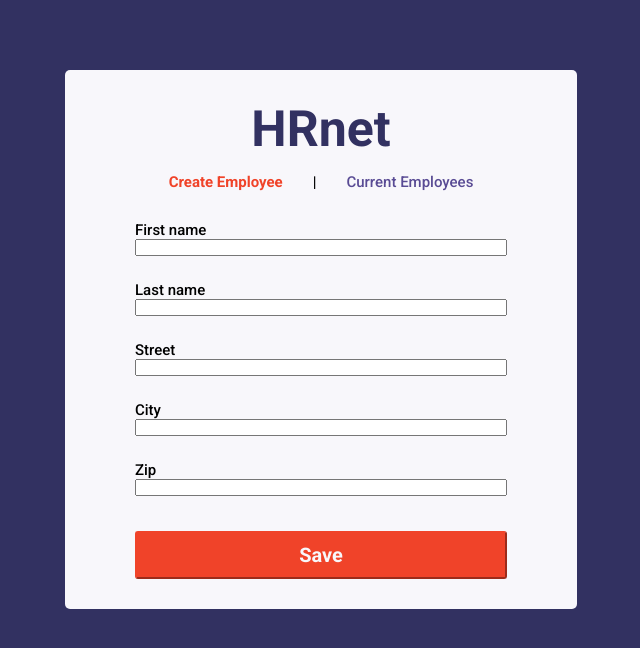
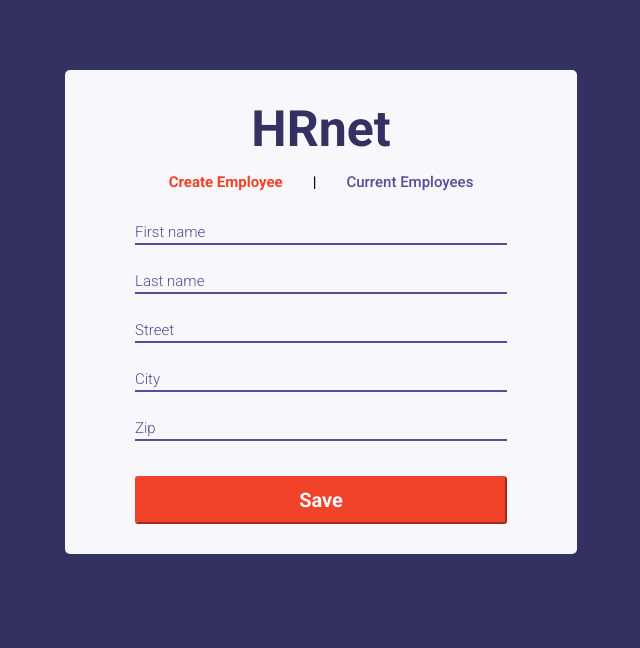
Before and after one commit to remisany/RemiSany_14_08092021, a React (Create React App) app in the folder hrnet/: page / in a window 1280 px wide. Shown: the top 648 px of the page, without its empty margins (319-959 px from the left). Built offline with nearby package versions, Linux system fonts and the light colour scheme.

Commit message:
Design input

```diff
--- a/hrnet/src/components/SimpleInput.jsx
+++ b/hrnet/src/components/SimpleInput.jsx
@@ -1,21 +1,55 @@
+import { useState } from "react"
 import styled from "styled-components"
+
+//Styles
+import colors from "../styles/colors"
 
 const CONTAINER = styled.div`
     display: flex;
     flex-direction: column;
 
     label {
+        position: absolute;
+        color: ${colors.orange};
+        font-size: 1.3rem;
+        margin-top: -1.4rem;
+        font-weight: 700;
+    }
+
+    input {
         font-size: 1.5rem;
+        padding: .2rem 0;
+        border: none;
+        background-color: #F8F7FB;
+        border-bottom: solid .2rem ${colors.purpleLight};
+        color: ${colors.purpleLight};
+        font-weight: 500;
+
+        ::placeholder {
+            color: ${colors.purpleLight};
+            font-weight: 300;
+        }
+
+        :focus {
+            outline: none;
+            border-bottom: solid .2rem ${colors.orange};
+
+            ::placeholder {
+                color: transparent;
+            }
+        }
     }
 `
 
 function SimpleInput ({ type, id }) {
+    const [active, setActive] = useState(false)
+
     const label = (id[0].toUpperCase() + id.slice(1)).replace("-", " ")
 
     return (
         <CONTAINER>
-            <label>{label}</label>
-            <input type = {type} id = {id} />
+            {active ? <label>{label}</label> : null}
+            <input type = {type} id = {id} placeholder = {label} onFocus = {() => setActive(true)} onBlur = {() => setActive(false)}/>
         </CONTAINER>
     )
 }
```
